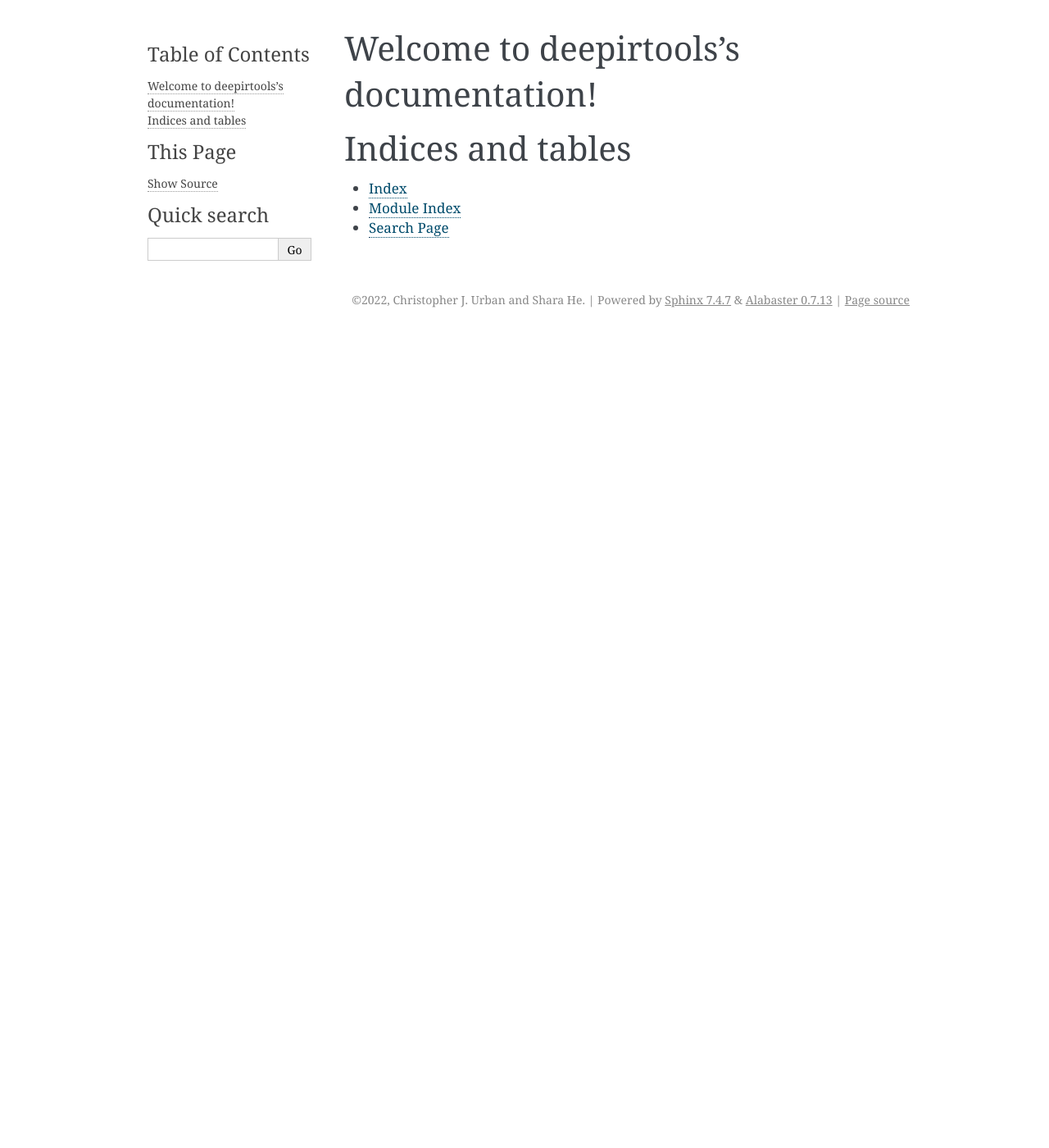
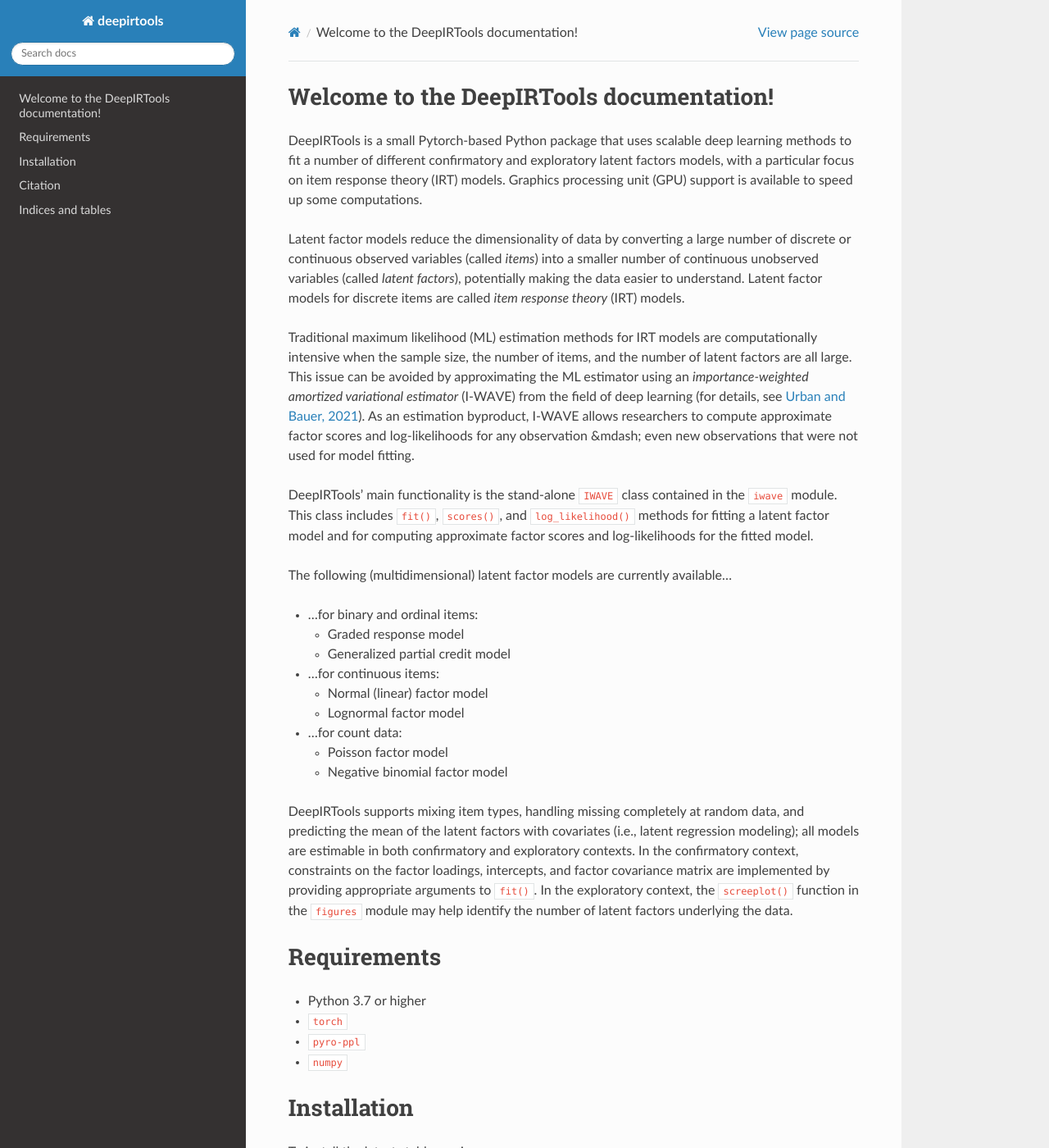
Before and after one commit to cjurban/deepirtools, a Sphinx documentation site: the page built from docs/index.rst, in a window 1280 px wide and 1400 px high. Shown: the whole window at 82% size. Built offline with Sphinx 7.4.7 and the Read the Docs theme 2.0.0, drawn with Linux system fonts in a browser that asks for light colours; some of the changed text lies outside the part shown.

Commit message:
Update index.rst

```diff
--- a/docs/conf.py
+++ b/docs/conf.py
@@ -47,7 +47,7 @@
 # The theme to use for HTML and HTML Help pages.  See the documentation for
 # a list of builtin themes.
 #
-html_theme = 'alabaster'
+html_theme = 'sphinx_rtd_theme'
 
 # Add any paths that contain custom static files (such as style sheets) here,
 # relative to this directory. They are copied after the builtin static files,
--- a/docs/index.rst
+++ b/docs/index.rst
@@ -3,8 +3,91 @@
    You can adapt this file completely to your liking, but it should at least
    contain the root `toctree` directive.
 
-Welcome to deepirtools's documentation!
-=======================================
+Welcome to the DeepIRTools documentation!
+=========================================
+
+DeepIRTools is a small Pytorch-based Python package that uses scalable deep learning methods to fit a number of different confirmatory and exploratory latent factors models, with a particular focus on item response theory (IRT) models. Graphics processing unit (GPU) support is available to speed up some computations.
+
+Latent factor models reduce the dimensionality of data by converting a large number of discrete or continuous observed variables (called *items*) into a smaller number of continuous unobserved variables (called *latent factors*), potentially making the data easier to understand. Latent factor models for discrete items are called *item response theory* (IRT) models.
+
+Traditional maximum likelihood (ML) estimation methods for IRT models are computationally intensive when the sample size, the number of items, and the number of latent factors are all large. This issue can be avoided by approximating the ML estimator using an *importance-weighted amortized variational estimator* (I-WAVE) from the field of deep learning (for details, see `Urban and Bauer, 2021 <https://link.springer.com/article/10.1007/s11336-021-09748-3>`_). As an estimation byproduct, I-WAVE allows researchers to compute approximate factor scores and log-likelihoods for any observation &mdash; even new observations that were not used for model fitting.
+
+DeepIRTools' main functionality is the stand-alone ``IWAVE`` class contained in the  ``iwave`` module. This class includes ``fit()``, ``scores()``, and ``log_likelihood()`` methods for fitting a latent factor model and for computing approximate factor scores and log-likelihoods for the fitted model.
+
+The following (multidimensional) latent factor models are currently available...
+
+- ...for binary and ordinal items:
+
+  - Graded response model
+  - Generalized partial credit model
+
+- ...for continuous items:
+
+  - Normal (linear) factor model
+  - Lognormal factor model
+
+- ...for count data:
+
+  - Poisson factor model
+  - Negative binomial factor model
+
+DeepIRTools supports mixing item types, handling missing completely at random data, and predicting the mean of the latent factors with covariates (i.e., latent regression modeling); all models are estimable in both confirmatory and exploratory contexts. In the confirmatory context, constraints on the factor loadings, intercepts, and factor covariance matrix are implemented by providing appropriate arguments to ``fit()``. In the exploratory context, the ``screeplot()`` function in the ``figures`` module may help identify the number of latent factors underlying the data.
+
+Requirements
+============
+
+-  Python 3.7 or higher
+-  ``torch``
+-  ``pyro-ppl``
+-  ``numpy``
+
+Installation
+============
+
+To install the latest stable version:
+
+``pip install deepirtools``
+
+To install the latest version on GitHub:
+
+``pip install git+https://github.com/cjurban/deepirtools``
+
+Citation
+========
+
+To cite DeepIRTools in publications, use:
+
+* Urban, C. J., & He, S. (2022). DeepIRTools: Deep learning-based estimation and inference for item response theory models. Python package. `https://github.com/cjurban/deepirtools <https://github.com/cjurban/deepirtools>`_
+
+To cite the method, use:
+
+* Urban, C. J., & Bauer, D. J. (2021). A deep learning algorithm for high-dimensional exploratory  item factor analysis. Psychometrika, 86(1), 1-29. `https://link.springer.com/article/10.1007/s11336-021-09748-3 <https://link.springer.com/article/10.1007/s11336-021-09748-3>`_
+
+BibTeX entries for LaTeX users are:
+
+.. code:: bibtex
+
+  @Manual{DeepIRTools,
+       title = {{D}eep{IRT}ools: {D}eep learning-based estimation and inference for item response theory models},
+       author = {Urban, Christopher J. and He, Shara},
+       year = {2022},
+       note = {Python package},
+       url = {https://github.com/cjurban/deepirtools},
+  }
+
+and:
+
+.. code:: bibtex
+
+  @article{UrbanBauer2021,
+      author = {Urban, Christopher J. and Bauer, Daniel J.},
+      year={2021},
+      title={{A} deep learning algorithm for high-dimensional exploratory item factor analysis},
+      journal = {Psychometrika},
+      volume = {86},
+      number = {1},
+      pages = {1--29}
+  }
 
 .. toctree::
    :maxdepth: 2
```
